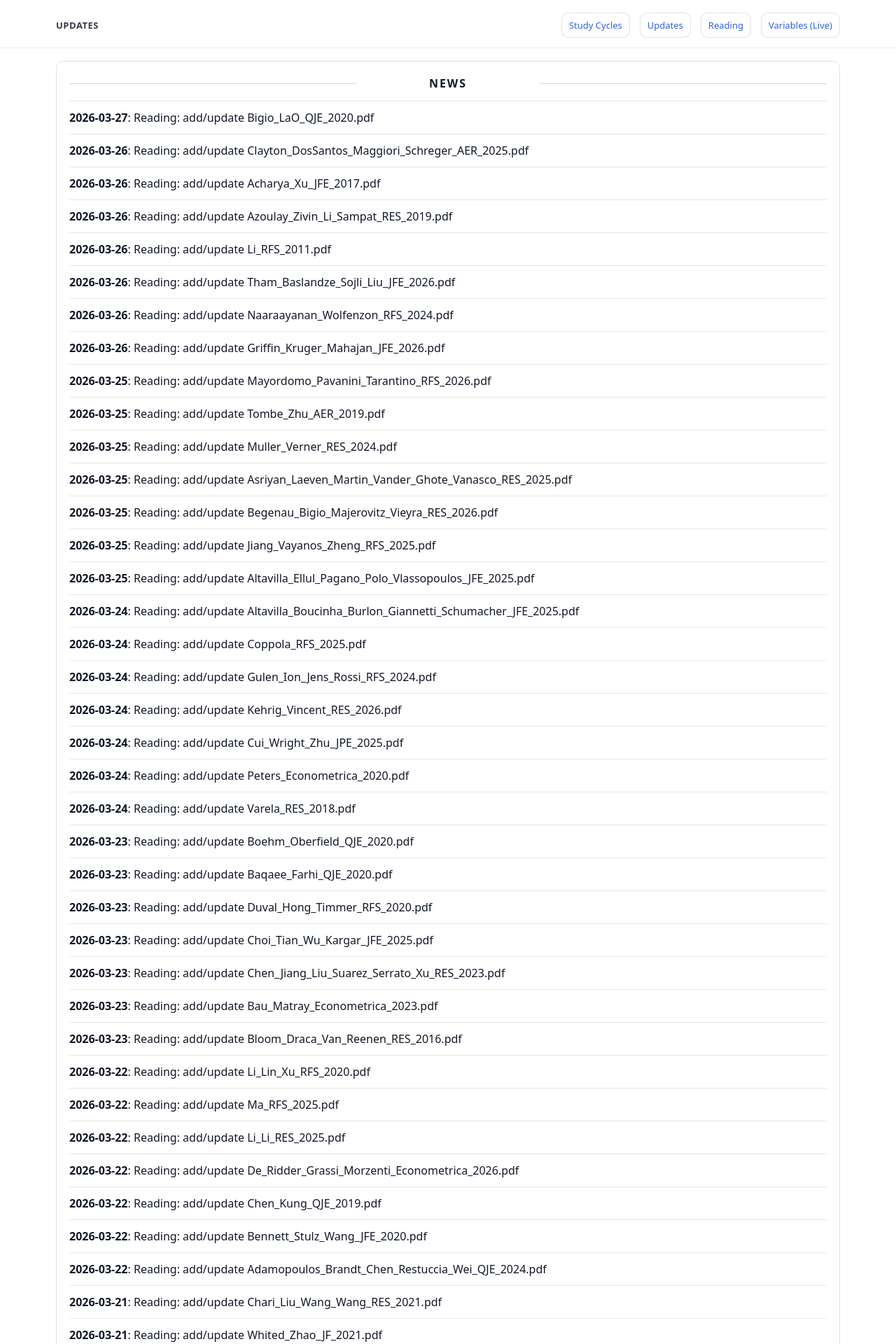
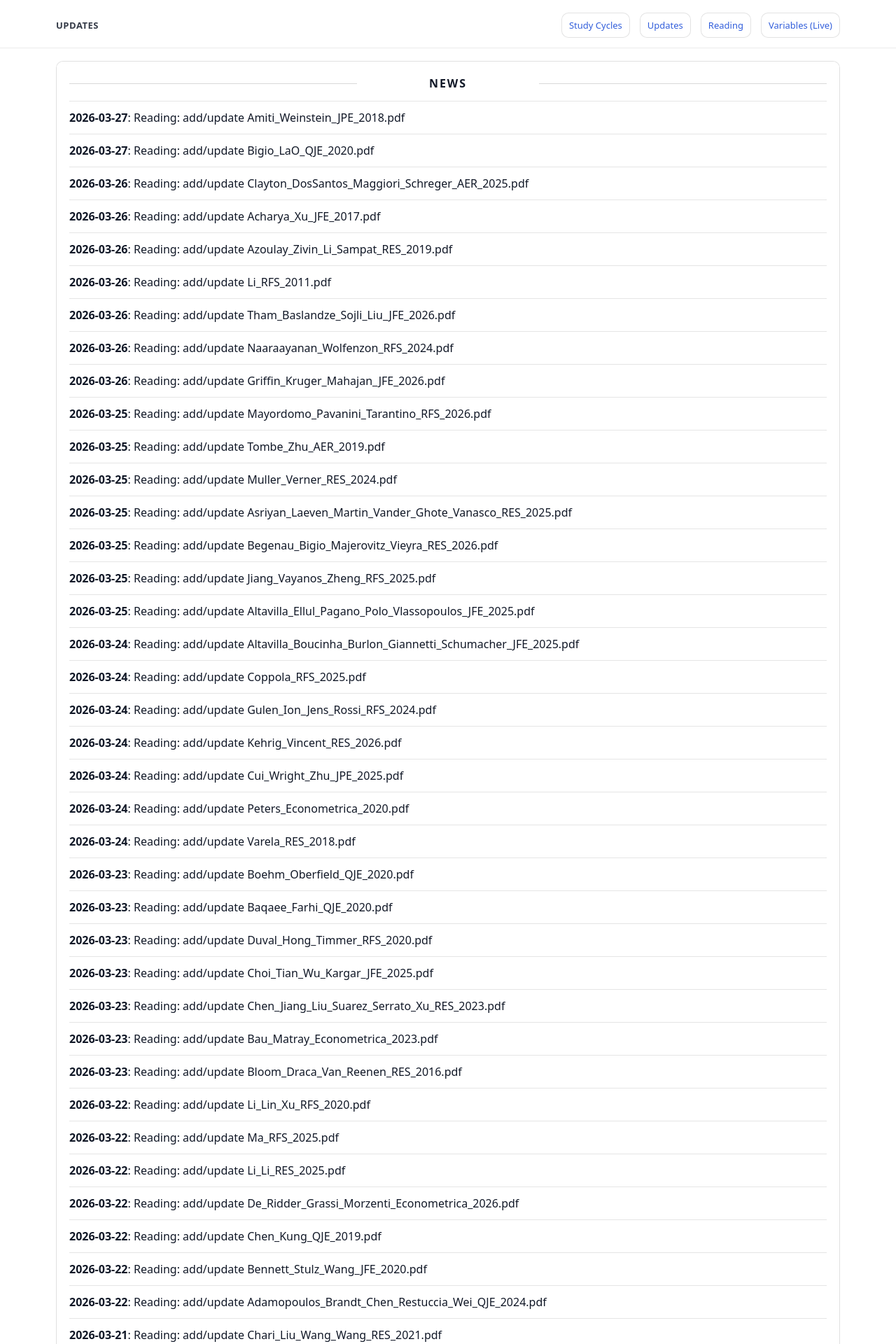
Before and after one commit to yaxinzn/study-archive, a Jekyll site: the page built from updates/index.md, in a window 1280 px wide. Shown: the top 1920 px of the page at 70% size. Built offline with Jekyll 4.4.1, drawn with Linux system fonts in a browser that asks for light colours; some of the changed text lies outside the part shown.

Commit message:
chore: update NEWS feed

```diff
--- a/_data/news.yml
+++ b/_data/news.yml
@@ -1,4 +1,7 @@
 # Auto-generated update history (sorted newest -> oldest). Do not edit manually.
+- ts: "1774603263"
+  date: "2026-03-27"
+  title: "Reading: add/update Amiti_Weinstein_JPE_2018.pdf"
 - ts: "1774554854"
   date: "2026-03-27"
   title: "Reading: add/update Bigio_LaO_QJE_2020.pdf"
```
